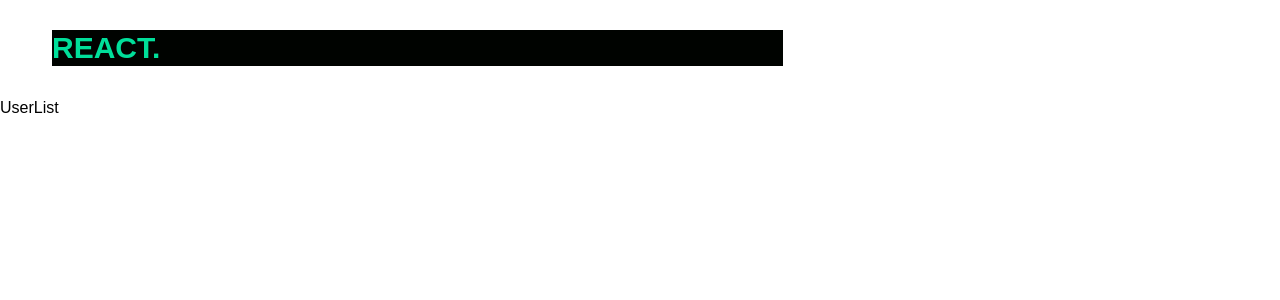
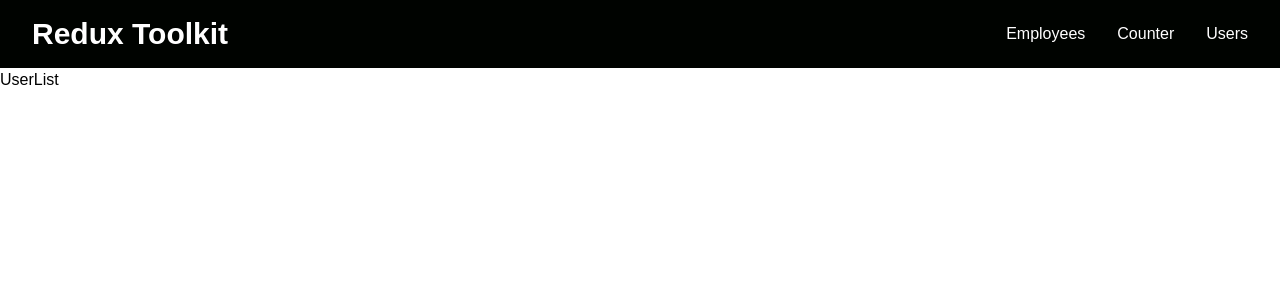
Before and after one commit to AllanKipchumba/react-redux-project, a React (Create React App) app: page /users in a window 1280 px wide. Shown: the top 300 px of the page. Built offline with nearby package versions, Linux system fonts and the light colour scheme.

Commit message:
partially completed navBar

```diff
--- a/src/components/Home.js
+++ b/src/components/Home.js
@@ -1,11 +1,7 @@
 import React from "react";
 
 const Home = () => {
-  return (
-    <>
-      <div>Home</div>
-    </>
-  );
+  return <>{/* <div>Home</div> */}</>;
 };
 
 export default Home;
--- a/src/components/Navbar.js
+++ b/src/components/Navbar.js
@@ -1,47 +1,56 @@
 import React, { useState } from "react";
 import { AiOutlineClose, AiOutlineMenu } from "react-icons/ai";
+import styles from "../css/style.module.css";
+import "../css/styles.css";
+import { Link } from "react-router-dom";
 
 const Navbar = () => {
   const [nav, setNav] = useState(true);
-
   const handleNav = () => setNav(!nav);
 
+  const [showMenuItems, setShowMenuItems] = useState(true);
+  const handleClick = () => setShowMenuItems(!showMenuItems);
+
   return (
-    <div className="flex justify-between items-center h-24 max-w-[1240px] mx-auto px-4 text-white">
-      <h1 className="w-full text-3xl font-bold text-[#00df9a] uppercase m-4 bg-[#000300]">
-        React.
-      </h1>
-      <ul className="hidden md:flex">
-        <li className="p-4">Home</li>
-        <li className="p-4">Company</li>
-        <li className="p-4">Resources</li>
-        <li className="p-4">About</li>
-        <li className="p-4">Contact</li>
+    <>
+      <nav className={styles.nav}>
+        <h1 className={styles.h1}>Redux Toolkit</h1>
+        <ul className="hidden md:flex ulitems">
+          <li>
+            <Link to={"/employees"}>Employees</Link>
+          </li>
+          <li>
+            <Link to={"/counter"}>Counter</Link>
+          </li>
+          <li>
+            <Link to={"/users"}>Users</Link>
+          </li>
         </ul>
 
+        {/* Navigigation menu */}
         <div onClick={handleNav} className="block md:hidden">
           {!nav ? <AiOutlineClose size={30} /> : <AiOutlineMenu size={30} />}
         </div>
 
-      <div
-        className={
-          !nav
-            ? "fixed left-0 top-0 w-[60%] h-full border-r border-r-gray-900 bg-[#000300] ease-in-out duration-500"
-            : "fixed left-[-100%]"
-        }
-      >
-        <h1 className="w-full text-3xl font-bold text-[#00df9a] uppercase m-4">
-          React.
-        </h1>{" "}
-        <ul className="uppercase p-4">
-          <li className="p-4 border-b border-gray-600">Home</li>
-          <li className="p-4 border-b border-gray-600">Company</li>
-          <li className="p-4 border-b border-gray-600">Resources</li>
-          <li className="p-4 border-b border-gray-600">About</li>
-          <li className="p-4">Contact</li>
+        {/* <div className={!showMenuItems ? "hidden" : null}> */}
+        <div className={!nav ? styles.showNav : styles.hideNav}>
+          <h1 className={styles.h1}>Redux Toolkit</h1>
+
+          <ul className={styles.navItems}>
+            <li onClick={handleClick}>
+              <Link to={"/employees"}>Employees</Link>
+            </li>
+            <li onClick={handleClick}>
+              <Link to={"/counter"}>Counter</Link>
+            </li>
+            <li onClick={handleClick}>
+              <Link to={"/users"}>Users</Link>
+            </li>
           </ul>
         </div>
-    </div>
+        {/* </div> */}
+      </nav>
+    </>
   );
 };
 
--- /dev/null
+++ b/src/css/style.module.css
@@ -0,0 +1,32 @@
+nav {
+    @apply flex justify-between items-center mx-auto px-4 text-white bg-[#000300];
+}
+
+h1 {
+    @apply w-full text-3xl font-bold capitalize m-4;
+}
+
+ul>li {
+    @apply p-4;
+}
+
+.showNav {
+    @apply fixed left-0 top-0 w-[60%] h-full border-r border-r-gray-900 bg-[#000300] ease-in-out duration-500;
+}
+
+.hideNav {
+    @apply fixed left-[-100%];
+}
+
+.navItems {
+    @apply p-4;
+}
+
+.navItems>li:nth-child(1),
+.navItems>li:nth-child(2) {
+    @apply p-4 border-b border-gray-600;
+}
+
+.navItems>li:nth-child(3) {
+    @apply p-4;
+}
--- /dev/null
+++ b/src/css/styles.css
@@ -0,0 +1,3 @@
+.ulItems>li {
+    padding: 4;
+}
```
Also changed, not shown: src/App.css (added). Lines whose indentation alone changed are shown as unchanged.
